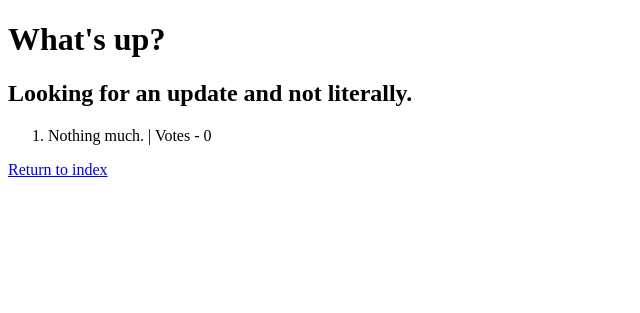
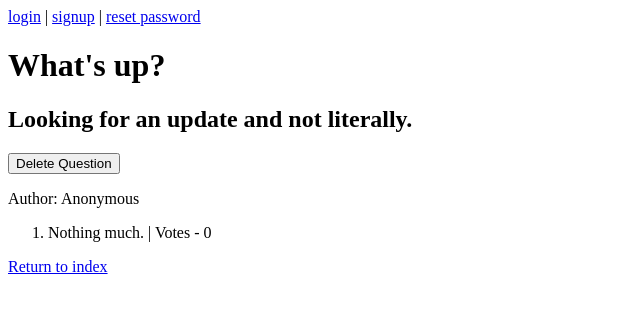
Before and after one commit to sccheah/QandA, a Django app: page /posts/1/ in a window 1280 px wide. Shown: the top 313 px of the page, without its empty margins (0-640 px from the left). Run offline with Django 3.2, Linux system fonts and the light colour scheme; data comes from the database, SQL or seed files in the repository; both versions use the stored data as it was after the commit.

Commit message:
include users into posts models and handle adding and deleting questions

```diff
--- a/QandA/settings.py
+++ b/QandA/settings.py
@@ -123,8 +123,8 @@ STATIC_URL = '/static/'
 
 AUTH_USER_MODEL = 'users.CustomUser'
 
-LOGIN_REDIRECT_URL = 'home'
-LOGOUT_REDIRECT_URL = 'home'
+LOGIN_REDIRECT_URL = '/posts'
+LOGOUT_REDIRECT_URL = '/posts'
 
 EMAIL_BACKEND = 'django.core.mail.backends.filebased.EmailBackend'
 EMAIL_FILE_PATH = os.path.join(BASE_DIR, "sent_emails")
--- a/QandA/urls.py
+++ b/QandA/urls.py
@@ -19,7 +19,7 @@ from django.views.generic.base import TemplateView
 
 urlpatterns = [
 	path('', TemplateView.as_view(template_name='home.html'), name='home'),
-	path('posts/', include('posts.urls')),
+    path('posts/', include('posts.urls')),
     path('users/', include('users.urls')),
 	path('users/', include('django.contrib.auth.urls')),
     path('admin/', admin.site.urls),
--- a/posts/models.py
+++ b/posts/models.py
@@ -1,7 +1,9 @@
 from django.db import models
+from django.contrib.auth import get_user_model
 
 # Create your models here.
 class Question(models.Model):
+	author = models.ForeignKey(get_user_model(), on_delete=models.CASCADE, null=True)
 	question_text = models.CharField(max_length=250)
 	detail_text = models.CharField(max_length=1000)
 	pub_date = models.DateTimeField('date published')
@@ -10,6 +12,7 @@ class Question(models.Model):
 		return "Question: " + self.question_text + "\nDetail: " + self.detail_text
 
 class Answer(models.Model):
+	author = models.ForeignKey(get_user_model(), on_delete=models.CASCADE, null=True)
 	question = models.ForeignKey(Question, on_delete=models.CASCADE)
 	answer_text = models.CharField(max_length=10000)
 	votes = models.IntegerField(default=0)
--- a/posts/templates/posts/detail.html
+++ b/posts/templates/posts/detail.html
@@ -5,6 +5,21 @@
 {% block content %}
 <h1>{{ question.question_text }}</h1>
 <h2>{{ question.detail_text }}</h2>
+
+{% if question.author.id == request.user.id %}
+<form action="{% url 'posts:delete_question' %}" method="post">
+{% csrf_token %}
+	<input type="hidden" name="question" value="{{ question.id }}">
+	<input type="submit" value="Delete Question">
+</form>
+{% endif %}
+
+{% if question.author %}
+	<p>Author: {{ question.author.username }}</p>
+{% else %}
+	<p>Author: Anonymous</p>
+{% endif %}
+
 {% if answers %}
 	<ol>
 		{% for answer in answers %}
--- a/posts/urls.py
+++ b/posts/urls.py
@@ -7,5 +7,7 @@ app_name = 'posts'
 urlpatterns = [
 	path('', views.index, name='index'),
 	path('<int:post_id>/', views.detail, name='detail'),
-	path('add_question', views.add_question, name='add_question'),
+	path('add_question/', views.add_question, name='add_question'),
+	path('save_question/', views.save_question, name='save_question'),
+	path('delete_question/', views.delete_question, name='delete_question'),
 ]
--- a/posts/views.py
+++ b/posts/views.py
@@ -1,5 +1,7 @@
 from django.shortcuts import render, get_object_or_404
 from django.http import HttpResponse, HttpResponseRedirect
+from django.utils import timezone
+from django.urls import reverse
 
 from .models import Question
 
@@ -15,3 +17,20 @@ def detail(request, post_id):
 
 def add_question(request):
 	return render(request, 'posts/add_question.html', {})
+
+def save_question(request):
+	q = Question(question_text=request.POST['question'], detail_text=request.POST['detail'],
+			pub_date=timezone.now())
+	q.save()
+
+	if request.user.id:
+		request.user.question_set.add(q)
+		request.user.save()
+
+	return HttpResponseRedirect(reverse('posts:detail', args=(q.id,)))
+
+def delete_question(request):
+	q = get_object_or_404(Question, pk=request.POST['question'])
+	q.delete()
+
+	return HttpResponseRedirect(reverse('posts:index'))
--- a/templates/base.html
+++ b/templates/base.html
@@ -6,6 +6,17 @@
 </head>
 <body>
 	<main>
+		<div>
+			{% if user.is_authenticated %}
+				Hi {{ user.username }}!
+				<p><a href="{% url 'logout' %}">logout</a></p>
+				<p><a href="{% url 'password_change' %}">change password</a></p>
+			{% else %}
+				<a href="{% url 'login' %}">login</a> |
+				<a href="{% url 'signup' %}"> signup</a> |
+				<a href="{% url 'password_reset' %}"> reset password</a>
+			{% endif %}
+		</div>
 		{% block content %}
 		{% endblock %}
 	</main>
--- a/users/models.py
+++ b/users/models.py
@@ -5,4 +5,4 @@ from django.db import models
 class CustomUser(AbstractUser):
 
 	def __str__(self):
-		return self.email
+		return self.username + ": " + self.email
```
Also changed, not shown: posts/templates/posts/add_question.html (+9 -0 lines), templates/home.html (+0 -9 lines), db.sqlite3, posts/migrations/0002_auto_20190111_1715.py (added), 1 other file.
